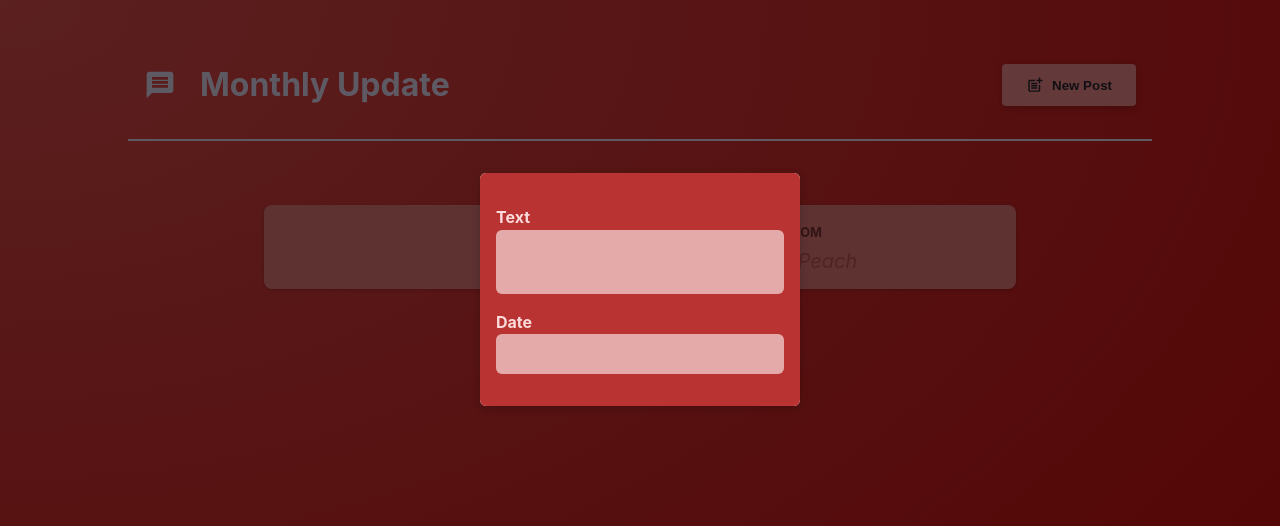
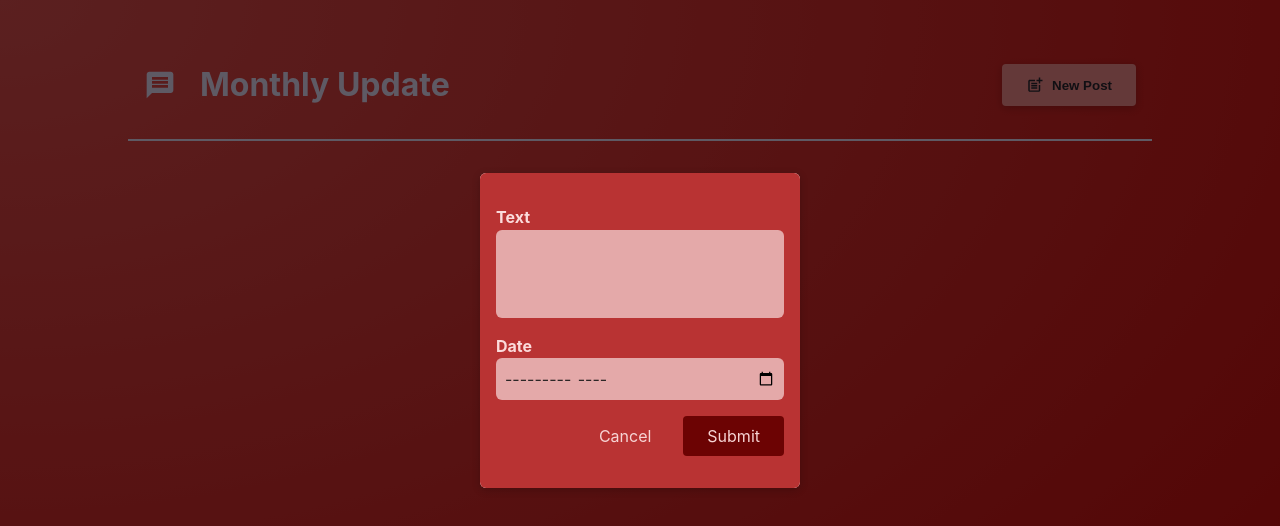
Before and after one commit to Crushest/sebi-site, a React (Vite) app: page / in a window 1280 px wide. Shown: the top 526 px of the page. Built offline with nearby package versions, Linux system fonts and the light colour scheme.

Commit message:
Imperfect NewPost Add
Creates 2 posts when post submited, one with data and one blank

```diff
--- a/src/App.jsx
+++ b/src/App.jsx
@@ -1,12 +1,24 @@
+import { useState } from "react";
+
 import PostsList from "./components/PostsList";
 import MainHeader from "./components/MainHeader";
 
 function App() {
+  const [modalVisible, setModalVisible] = useState(true);
+
+  function hideModalHandler() {
+    setModalVisible(false);
+  }
+
+  function showModalHandler() {
+    setModalVisible(true);
+  }
+
   return (
     <>
-      <MainHeader />
+      <MainHeader onCreatePost={showModalHandler} />
       <main>
-        <PostsList />
+        <PostsList isPosting={modalVisible} onStopPosting={hideModalHandler} />
       </main>
     </>
   );
--- a/src/components/NewPost.jsx
+++ b/src/components/NewPost.jsx
@@ -1,15 +1,42 @@
+import { useState } from "react";
 import classes from "./NewPost.module.css";
 
-function NewPost(props) {
+function NewPost({onCancel, onAddPost}) {
+  const [enteredBody, setEnteredBody] = useState("");
+  const [enteredDate, setEnteredDate] = useState("");
+
+  function bodyChangeHandler(event) {
+    setEnteredBody(event.target.value);
+  }
+
+  function dateChangeHandler(event) {
+    setEnteredDate(event.target.value);
+  }
+
+  function submitHandler(event) {
+    event.preventDefault();
+    const postData = {
+      body: enteredBody,
+      date: enteredDate
+    };
+    onAddPost(postData);
+    onCancel();
+  }
+
   return (
-    <form className={classes.form}>
+    <form className={classes.form} onSubmit={submitHandler}>
       <p>
         <label htmlFor="body">Text</label>
-        <textarea id="body" required rows={2} onChange={props.changeBodyHandler} />
+        <textarea id="body" required rows={3} onChange={bodyChangeHandler} />
       </p>
       <p>
         <label htmlFor="name">Date</label>
-        <input type="text" id="name" required onChange={props.changeDateHandler} />
+        <input type="month" id="name" required onChange={dateChangeHandler} />
+      </p>
+      <p className={classes.actions}>
+        <button type="button" onClick={onCancel}>Cancel</button>
+        <button type="submit" onClick={onAddPost}>Submit</button>
+
       </p>
     </form>
   );
--- a/src/components/Post.jsx
+++ b/src/components/Post.jsx
@@ -3,8 +3,8 @@ import classes from "./Post.module.css";
 function Post(props) {
   return (
     <li className={classes.post}>
-      <p className={classes.author}> {props.author} </p>
-      <p className={classes.text}> {props.text} </p>
+      <p className={classes.author}> {props.date} </p>
+      <p className={classes.text}> {props.body} </p>
     </li>
   );
 }
--- a/src/components/PostsList.jsx
+++ b/src/components/PostsList.jsx
@@ -5,40 +5,23 @@ import Post from "./Post";
 import classes from "./PostsList.module.css";
 import Modal from "./Modal";
 
-function PostsList() {
-  const [enteredBody, setEnteredBody] = useState("");
-  const [enteredDate, setEnteredDate] = useState("");
-  const [modalVisible, setModalVisible] = useState(true);
+function PostsList({ isPosting, onStopPosting }) {
+  const [posts, setPosts] = useState([]);
 
-  function hideModalHandler() {
-    setModalVisible(false);
-  }
-
-  function showModalHandler() {
-    setModalVisible(true);
-  }
-
-  function bodyChangeHandler(event) {
-    setEnteredBody(event.target.value);
-  }
-
-  function dateChangeHandler(event) {
-    setEnteredDate(event.target.value);
+  function addPostHandler(postData) {
+    setPosts((existingPosts) => [postData, ...existingPosts]);
   }
   return (
     <>
-      {modalVisible && (
-        <Modal onClose={hideModalHandler}>
-          <NewPost
-            changeBodyHandler={bodyChangeHandler}
-            changeDateHandler={dateChangeHandler}
-          />
+      {isPosting && (
+        <Modal onClose={onStopPosting}>
+          <NewPost onCancel={onStopPosting} onAddPost={addPostHandler} />
         </Modal>
       )}
       <ul className={classes.posts}>
-        <Post author={enteredDate} text={enteredBody} />
-        <Post author="Junior" text="Apple" />
-        <Post author="Tom" text="Peach" />
+        {posts.map((post) => (
+          <Post key={post.body} date={post.date} body={post.body} />
+        ))}
       </ul>
     </>
   );
```
